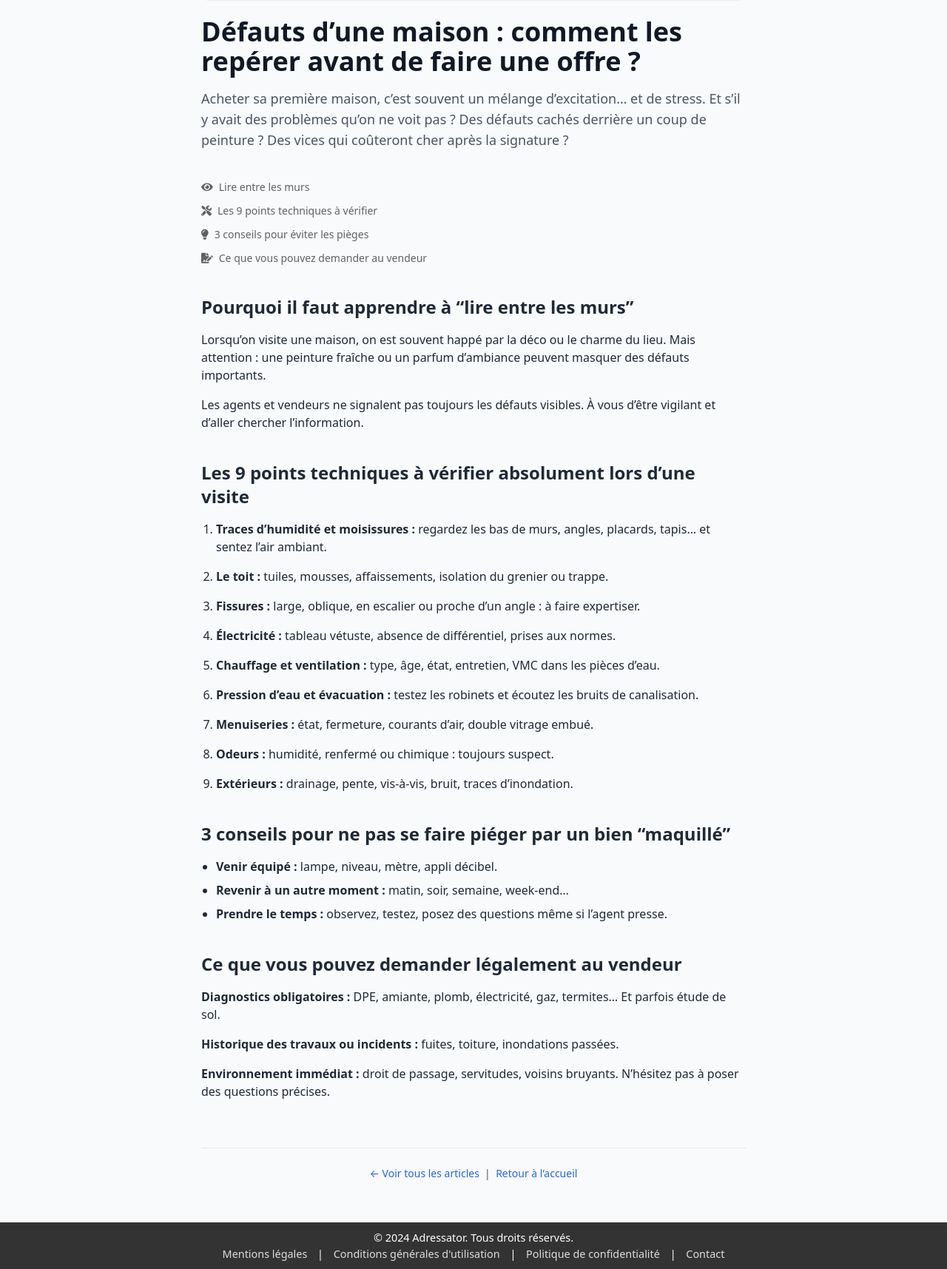
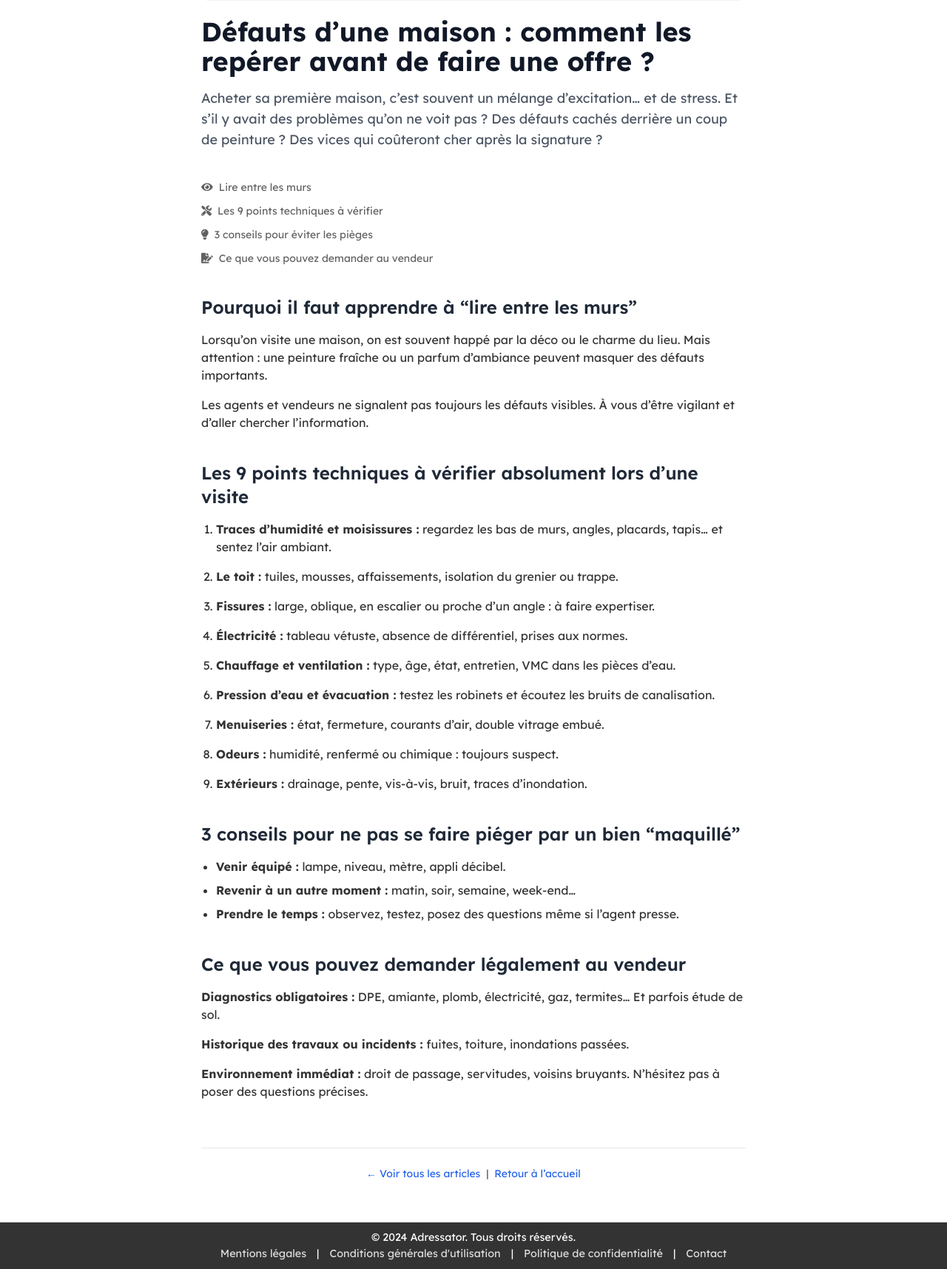
Before and after one commit to YannTonThat/Adressator, a Flask app: page /article3 in a window 1280 px wide. Shown: the part 382-2097 px from the top of the page at 74% size. Run offline with Flask 3, Linux system fonts and the light colour scheme; parts of the project's set-up code (start-up, migrations or seed data) failed here and were passed over.

Commit message:
Update article3.html

```diff
--- a/templates/article3.html
+++ b/templates/article3.html
@@ -249,7 +249,7 @@
 
 </style>
 
-<body class="bg-gray-50 text-gray-800 font-sans">
+<body>
 {% include "header.html" %}
 <article class="max-w-3xl mx-auto px-4 py-12">
   <section class="mb-10">
```
